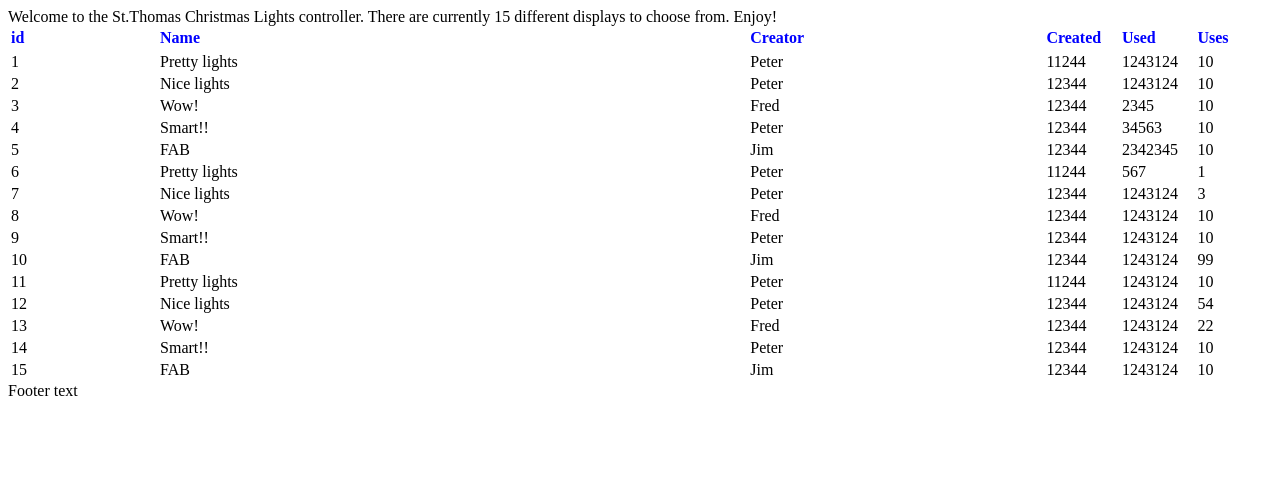
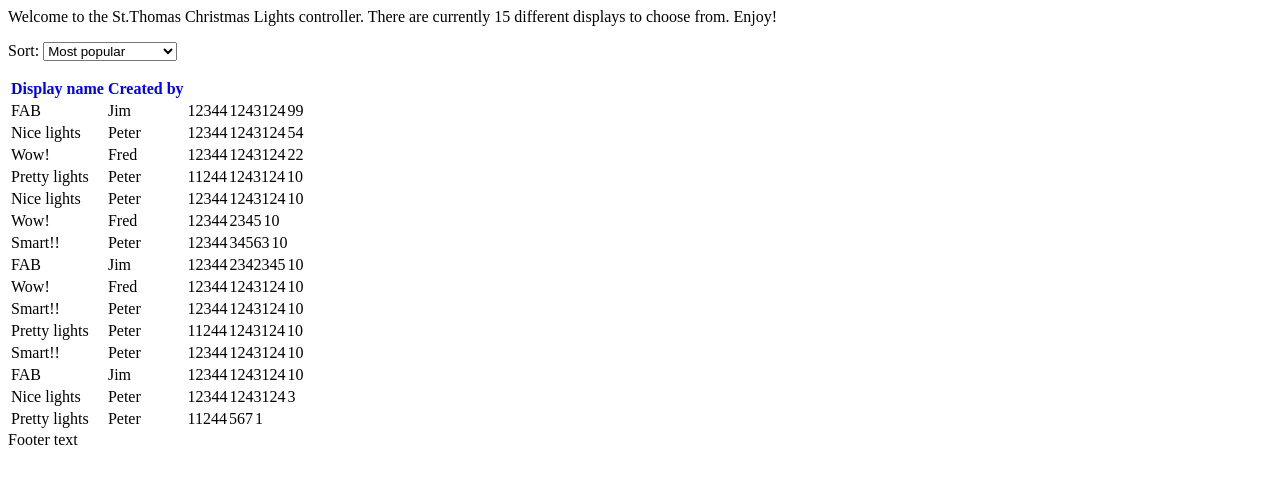
Before and after one commit to peterthevicar/STC-lights, a PHP site: page /ui.php in a window 1280 px wide. Shown: the top 484 px of the page. Run offline with PHP 8.4, Linux system fonts and the light colour scheme; lists and menus that the app fills with data are empty.

Commit message:
Split out display headers from specs json-displays and json-disp-specs Sort order drop-down list instead of column headers Initial sort by popularity

```diff
--- /dev/null
+++ b/web-server/json-displays.json
@@ -0,0 +1 @@
+[[1,"Pretty lights","Peter",11244,1243124,10],[2,"Nice lights","Peter",12344,1243124,10],[3,"Wow!","Fred",12344,2345,10],[4,"Smart!!","Peter",12344,34563,10],[5,"FAB","Jim",12344,2342345,10],[6,"Pretty lights","Peter",11244,567,1],[7,"Nice lights","Peter",12344,1243124,3],[8,"Wow!","Fred",12344,1243124,10],[9,"Smart!!","Peter",12344,1243124,10],[10,"FAB","Jim",12344,1243124,99],[11,"Pretty lights","Peter",11244,1243124,10],[12,"Nice lights","Peter",12344,1243124,54],[13,"Wow!","Fred",12344,1243124,22],[14,"Smart!!","Peter",12344,1243124,10],[15,"FAB","Jim",12344,1243124,10]]
--- a/web-server/ui.php
+++ b/web-server/ui.php
@@ -1,14 +1,17 @@
 <?php
 //
-//Format of json-history:
+//Format of json-displays:
 //
 //::= <display details>*
-//<display details> ::= <display head> <display params>
-//  <display head> ::= <id> <name> <creator> <created> <used> <uses>
+//<display details> ::= <id> <name> <creator> <created> <used> <uses>
 //    <id>, <uses> ::= <int>
 //    <name>, <creator> ::= <str>
 //    <created>, <used> ::= <timestamp>
-//  <display params> ::= <gradient> <segment> <fading> <sparkle> <spot>
+//
+//
+//Format of json-disp-specs:
+//
+//  <display specs> ::= <id> <gradient> <segment> <fading> <sparkle> <spot>
 //    <gradient> ::= <colour list> <repeats> <blend> <bar on> <bar off>
 //  <segment> := <num segments> <motion> <duration> <reverse>
 //    <num segments> ::= <int 0-8>
@@ -23,18 +26,18 @@
 //  <spot> ::= <size> <colour> <motion> <duration> <reverse>
 //    <size> ::= <int 0-32>
 
-// Read in the json-history file
-$hist=json_decode(file_get_contents("json-history.json"), true);
+// Read in the json-displays file
+$disps=json_decode(file_get_contents("json-displays.json"), true);
 
 // This funtion outputs all the elements for a labelled drop-down (select)
 function select_input($select_label, $select_name, array $option) {
-    global $hist;
+    global $disps;
     // Header with label
     echo "<p>$select_label: <select name=\"$select_name\" id=\"$select_name\">\n";
     // Put in all the options
     foreach ($option as $option_value => $option_text) {
         // $sel will be set to 'selected' for the selected option
-        $sel=($hist[$select_name]==$option_value)?' selected':'';
+        $sel=($disps[$select_name]==$option_value)?' selected':'';
         echo "  <option value=\"{$option_value}\"{$sel}>{$option_text}</option>\n";
     }
     // Finish off the select
@@ -49,12 +52,11 @@ function select_input($select_label, $select_name, array $option) {
 <meta name="viewport" content="width=device-width, initial-scale=1">
 <style type="text/css">
 	th {color:blue; text-align:left}
-	td, th {width: 30%}
 	#curSel, .curSel {color:white; background-color:blue; font-size:100%} /* Selected row in table */
 	.header {position: sticky; top: 0; background-color:white} /* will scroll to top of page then stop */
 	.footer {position: sticky; bottom: 0; width: 100%} /* stays at foot of page with text scrolling behind */
-	table {width:100%}
 	button {font-size:100%}
+	.hidden {display: inline}
 	/*
 	@media (min-width: 858px) {
     html {
@@ -64,12 +66,10 @@ function select_input($select_label, $select_name, array $option) {
 </style>
 <script>
 // https://www.w3schools.com/howto/howto_js_sort_table.asp
-function sortTable(tid,n,n_headers,type) {
-  var table, rows, switching, i, x, y, shouldSwitch, dir, switchcount = 0;
+function sortTable(tid,n,n_headers,type,dir) {
+  var table, rows, switching, i, x, y, shouldSwitch, switchcount = 0;
   table = document.getElementById(tid);
   switching = true;
-  // Set the sorting direction to ascending:
-  dir = "asc";
   /* Make a loop that will continue until
   no switching has been done: */
   while (switching) {
@@ -86,8 +86,8 @@ function sortTable(tid,n,n_headers,type) {
       x = rows[i].getElementsByTagName("TD")[n];
       y = rows[i + 1].getElementsByTagName("TD")[n];
       /* Check if the two rows should switch place,
-      based on the direction, asc or desc: */
-      if (dir == "asc") {
+      based on the direction, asc=1 or desc=0: */
+      if (dir == 1) {
 		var xv = (type==0?x.innerHTML.toLowerCase():Number(x.innerHTML));
 		var yv = (type==0?y.innerHTML.toLowerCase():Number(y.innerHTML));
         if (xv > yv) {
@@ -95,7 +95,7 @@ function sortTable(tid,n,n_headers,type) {
           shouldSwitch = true;
           break;
         }
-      } else if (dir == "desc") {
+      } else if (dir == 0) {
 		var xv = (type==0?x.innerHTML.toLowerCase():Number(x.innerHTML));
 		var yv = (type==0?y.innerHTML.toLowerCase():Number(y.innerHTML));
         if (xv < yv) {
@@ -112,13 +112,6 @@ function sortTable(tid,n,n_headers,type) {
       switching = true;
       // Each time a switch is done, increase this count by 1:
       switchcount ++;
-    } else {
-      /* If no switching has been done AND the direction is "asc",
-      set the direction to "desc" and run the while loop again. */
-      if (switchcount == 0 && dir == "asc") {
-        dir = "desc";
-        switching = true;
-      }
     }
   }
 }
@@ -156,10 +149,11 @@ function selRow(thisrow) {
 	// reset when id is reset above:
 	//thisrow.onclick=function secondClick(){doDisplay();};
 }
-function sortCol(coln,type) {
-	//Need to remove selection as it adds a row we don't want to sort
+function sortCol(params) {
+	//Need to remove se class='hidden'lection as it adds a row we don't want to sort
+	var paramv = params.split(",");
 	unselRow();
-	sortTable('ta',coln,0,type);
+	sortTable('ta',paramv[0],1,paramv[1],paramv[2]);
 }
 function doProcess(action) {
 	var cursel;
@@ -173,36 +167,37 @@ function doProcess(action) {
 <body>
 	<div>
 		Welcome to the St.Thomas Christmas Lights controller. There are
-		currently <?php echo count($hist);?> different displays to choose
+		currently <?php echo count($disps);?> different displays to choose
 		from. Enjoy!
 	</div>
 	<div>
-		<table class="header">
+		<p class="header">
+		  Sort:
+		  <select onchange="sortCol(this.value)" autocomplete="off">
+			  <option value="0,0,1">Display Name</option>
+			  <option value="1,0,1">Creator</option>
+			  <option value="2,1,0">Newest first</option>
+			  <option value="3,1,0">Most recently used</option>
+			  <option value="4,1,0" selected>Most popular</option>
+		   </select>
+		</p>
+		<table id="ta">
 			<tr>
-				<!--When a header is clicked, run the sortTable function, with a parameter,
-				0 for sorting by names, 1 for sorting by country: -->
-				<th onclick="sortCol(0,1)" style="width:10%">id</th>
-				<th onclick="sortCol(1,0)" style="width:40%">Name</th>
-				<th onclick="sortCol(2,0)" style="width:20%">Creator</th>
-				<th onclick="sortCol(3,1)" style="width:5%">Created</th>
-				<th onclick="sortCol(4,1)" style="width:5%">Used</th>
-				<th onclick="sortCol(5,1)" style="width:5%">Uses</th>
+				<th>Display name</th>
+				<th>Created by</th>
 			</tr>
-		</table>
-		<table id="ta">
-			<?php foreach ($hist as $disp) {
-				$head = $disp["dh"];
+			<?php foreach ($disps as $disp) {
 				echo "<tr onclick='selRow(this)'>";
-				echo   "<td style='width:10%'>",$head[0],"</td>\n";
-				echo   "<td style='width:40%'>",$head[1],"</td>\n";
-				echo   "<td style='width:20%'>",$head[2],"</td>\n";
-				echo   "<td style='width:5%'>",$head[3],"</td>\n";
-				echo   "<td style='width:5%'>",$head[4],"</td>\n";
-				echo   "<td style='width:5%'>",$head[5],"</td>\n";
+				echo   "<td>",$disp[1],"</td>\n";
+				echo   "<td>",$disp[2],"</td>\n";
+				echo   "<td class='hidden'>",$disp[3],"</td>\n";
+				echo   "<td class='hidden'>",$disp[4],"</td>\n";
+				echo   "<td class='hidden'>",$disp[5],"</td>\n";
 				echo "</tr>";
 			}
 			?>
 		</table>
+		<script>sortCol("4,1,0");</script>
 	</div>
 	<div class="footer">
 		Footer text
```
Also changed, not shown: web-server/json-disp-specs.json (added, +1 -0 lines).
